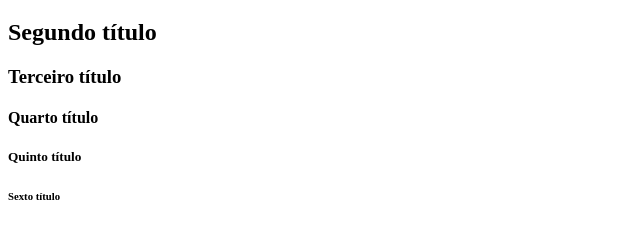
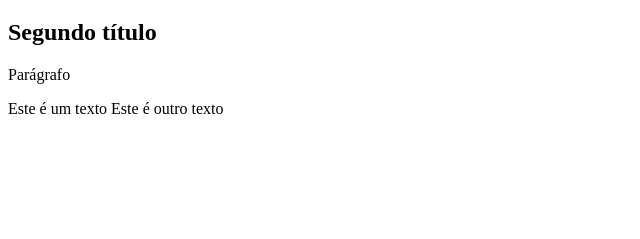
Before and after one commit to ViniciusPaulo07/Projetos-Dev-De-Verdade, a website: page front-end_basico/index.html in a window 1280 px wide. Shown: the part 61-300 px from the top of the page, without its empty margins (0-640 px from the left). Drawn offline with Linux system fonts and the light colour scheme.

Commit message:
Tag parágrafo e span

```diff
--- a/front-end_basico/index.html
+++ b/front-end_basico/index.html
@@ -7,12 +7,11 @@
 </head>
 <body>
     <h1>Título principal</h1>
-    <!-- Boa prática é utilizar apenas um H1 por página. -->
     <h2>Segundo título</h2>
-    <h3>Terceiro título</h3>
-    <h4>Quarto título</h4>
-    <!-- Normalmente é utilizado até o quarto título no máximo. -->
-    <h5>Quinto título</h5>
-    <h6>Sexto título</h6>
+    <p>Parágrafo</p>
+    <!-- Os textos acima são textos inblock, ocupam um bloco de texto inteiro -->
+    <span>Este é um texto</span>
+    <span>Este é outro texto</span>
+    <!-- Os textos acima são textos inline, ocupam apenas o espaço necessário -->
 </body>
 </html>
```
